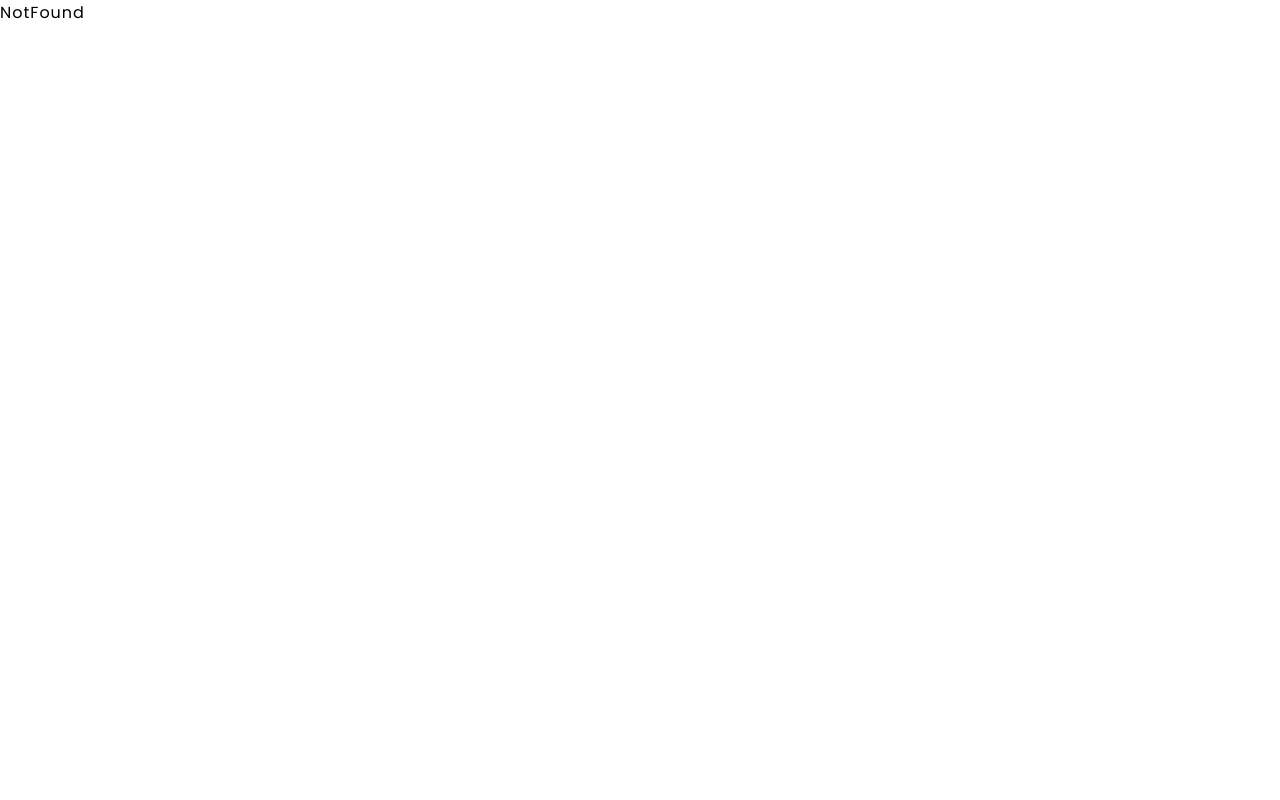
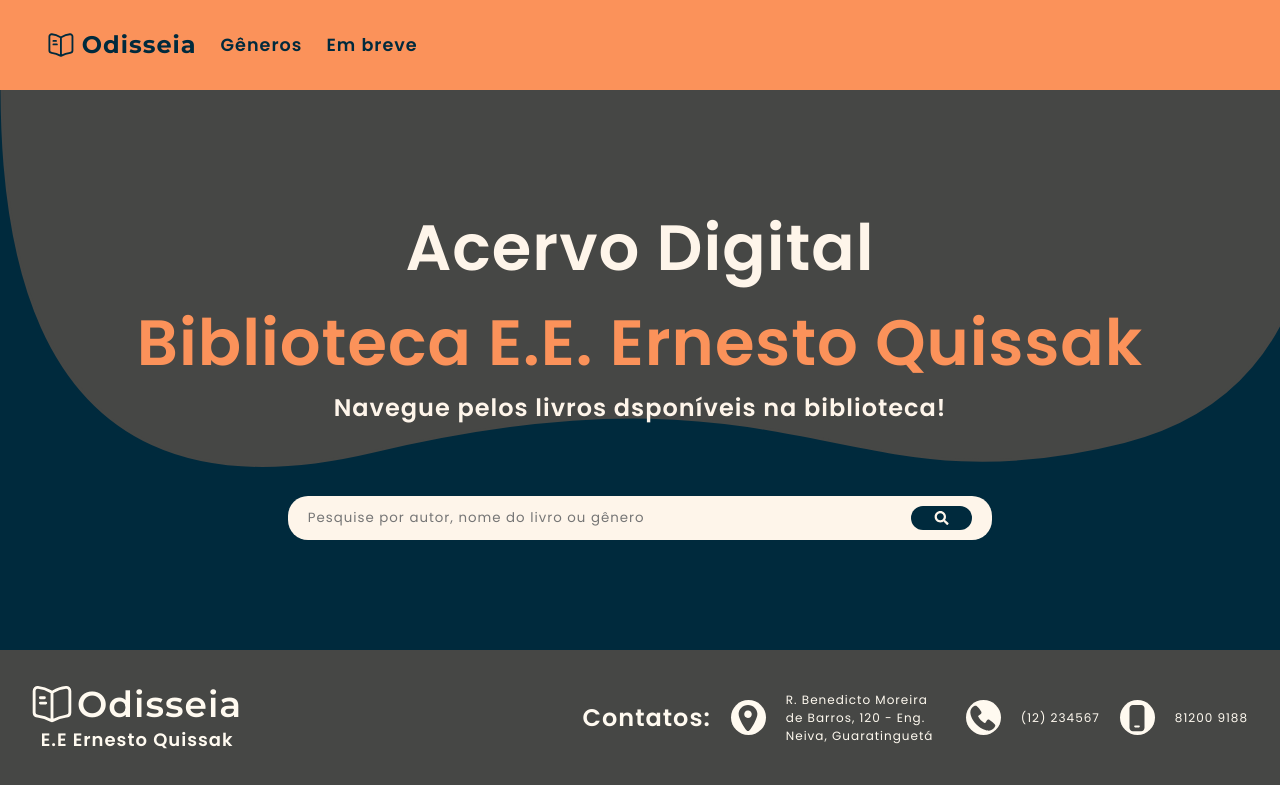
Before and after one commit to liazinea/odisseia, a React (Vite) app in the folder frontend/: page /home in a window 1280 px wide. Built offline with nearby package versions, Linux system fonts and the light colour scheme.

Commit message:
feat: header e home page

```diff
--- /dev/null
+++ b/frontend/src/components/layout/HeaderHome/BarraPesquisa/index.jsx
@@ -0,0 +1,14 @@
+import React from 'react'
+import styles from './index.module.scss';
+import { FaSearch } from 'react-icons/fa';
+
+const BarraPesquisa = ({placeholder}) => {
+  return (
+    <div className={styles.barra}>
+        <input type='text' placeholder={placeholder} className={styles.pesquisa}/>
+        <FaSearch className={styles.icon}/>
+    </div>
+  );
+}
+
+export default BarraPesquisa
--- /dev/null
+++ b/frontend/src/components/layout/HeaderHome/BarraPesquisa/index.module.scss
@@ -0,0 +1,31 @@
+@use '../../../../styles/cores/cores' as color;
+
+.barra{
+    background-color: color.$branco;
+    display: flex;
+    justify-content: space-between;
+    vertical-align: center;
+    border-radius: 20px;
+    margin-top: 7%;
+    width: 70%;
+    padding: 10px;
+    padding-right: 20px;
+    padding-left: 20px;
+
+    .pesquisa{
+        width: 100%;
+        box-shadow: 0 0 0 0;
+        border: none;
+        outline: 0;
+        background-color: color.$branco;
+    }
+
+    .icon{
+        font-size: 1.5rem;
+        color: color.$branco;
+        background-color: color.$azul-escuro;
+        width: 10%;
+        border-radius: 18px;
+        padding: 5px;
+    }
+}
--- /dev/null
+++ b/frontend/src/components/layout/HeaderHome/index.jsx
@@ -0,0 +1,21 @@
+import React from 'react';
+import styles from './index.module.scss';
+import BarraPesquisa from './BarraPesquisa';
+
+const HeaderHome = () => {
+  return (
+    <div className={styles.principal}>
+      <div className={styles.conteudo}>
+        <h1 className={styles.titulo}>Acervo Digital</h1>
+        <p className={styles.subtitulo}>Biblioteca E.E. Ernesto Quissak</p>
+        <p className={styles.paragrafo}>Navegue pelos livros dsponíveis na biblioteca!</p>
+        <div className={styles.alinha}>
+          <BarraPesquisa placeholder={`Pesquise por autor, nome do livro ou gênero`}/>
+        </div>
+
+      </div>
+    </div>
+  );
+}
+
+export default HeaderHome
--- /dev/null
+++ b/frontend/src/components/layout/HeaderHome/index.module.scss
@@ -0,0 +1,124 @@
+@use '../../../styles/cores/cores' as color;
+
+.principal{
+    background-color: color.$azul-escuro;
+    background-image: url('../../../../public/img/image.svg');
+    background-repeat: no-repeat;
+    background-size: 100%;
+    background-position: 0vh -10vh;
+    height: 70vh;
+    width: 100%;
+    display: flex;
+    justify-content: center;
+    align-items: center;
+    font-family: Poppins;
+
+    .titulo{
+        text-align: center;
+        font-weight: 700;
+        font-size: 4rem;
+        color: color.$branco;
+    }
+    .subtitulo{
+        text-align: center;
+        font-weight: 700;
+        font-size: 4rem;
+        color: color.$laranja;
+    }
+    .paragrafo{
+        text-align: center;
+        font-weight: 700;
+        font-size: 1.5rem;
+        color: color.$branco;
+    }
+    .alinha{
+        display: flex;
+        justify-content: center;
+
+        .barra{
+            background-color: color.$branco;
+            display: flex;
+            justify-content: space-between;
+            vertical-align: center;
+            border-radius: 20px;
+            margin-top: 7%;
+            width: 70%;
+            padding: 10px;
+            padding-right: 20px;
+            padding-left: 20px;
+
+            .pesquisa{
+                width: 100%;
+                box-shadow: 0 0 0 0;
+                border: none;
+                outline: 0;
+                background-color: color.$branco;
+            }
+
+            .icon{
+                font-size: 1.5rem;
+                color: color.$branco;
+                background-color: color.$azul-escuro;
+                padding: 12px;
+                padding-left: 27px;
+                padding-right: 27px;
+                border-radius: 18px;
+            }
+        }
+    }
+}
+
+@media screen and (max-width:992px) and (min-width: 769px){
+    .principal{
+
+        .titulo{
+            font-size: 3rem;
+        }
+        .subtitulo{
+            font-size: 3rem;
+        }
+        .paragrafo{
+            font-size: 1.5rem;
+        }
+    }
+}
+
+@media screen and (max-width:768px) {
+    .principal{
+        height: 45vh;
+
+        .titulo{
+            font-size: 1.5rem;
+        }
+        .subtitulo{
+            font-size: 1.5rem;
+        }
+        .paragrafo{
+            font-size: 0.7rem;
+        }
+
+        .alinha{
+
+            .barra{
+                width: 80%;
+                padding: 8px;
+                padding-right: 15px;
+                padding-left: 15px;
+
+                .pesquisa{
+                    font-size: 0.6rem;
+                }
+
+                .icon{
+                    font-size: 1rem;
+                    color: color.$branco;
+                    background-color: color.$azul-escuro;
+                    padding: 10px;
+                    padding-left: 20px;
+                    padding-right: 20px;
+                    border-radius: 18px;
+                }
+            }
+        }
+    }
+}
--- /dev/null
+++ b/frontend/src/pages/Home/index.jsx
@@ -0,0 +1,16 @@
+import React from "react";
+import Navbar from "../../components/layout/Navbar"
+import HeaderHome from "../../components/layout/HeaderHome"
+import Footer from "../../components/layout/Footer";
+
+const Home = () => {
+  return (
+    <>
+        <Navbar/>
+        <HeaderHome/>
+        <Footer />
+    </>
+  );
+};
+
+export default Home;
--- a/frontend/src/routes/index.tsx
+++ b/frontend/src/routes/index.tsx
@@ -3,6 +3,7 @@ import { BrowserRouter, Route, Routes } from "react-router-dom";
 import Login from "../pages/Login";
 import NotFound from "../pages/NotFound";
 import Teste from "../pages/Teste";
+import Home from "../pages/Home"
 import PageLayout from "../layouts/PageLayout";
 
 export const Paths = () => {
@@ -13,6 +14,7 @@ export const Paths = () => {
                     <Route path={'/'} element={<PageLayout />}>
                         <Route index element={<Login />} />
                         <Route path={'/t'} element={<Teste />}/>
+                        <Route path={'/home'} element={<Home/>}/>
                     </Route>
                     <Route path={'*'} element={<NotFound />} />
                 </Routes>
```
Also changed, not shown: frontend/public/img/image.svg (added), 1 other file (tests, documents, lock files or other folders).
